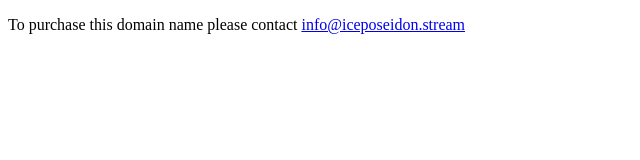
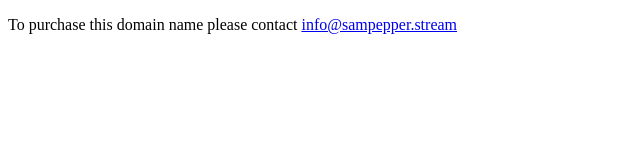
Before and after one commit to JogiPie/sampepper.stream, a plain HTML site: page index.html in a window 1280 px wide. Shown: the full height of the page, 0-640 px from the left. Drawn offline with Linux system fonts and the light colour scheme.

Commit message:
updated names

```diff
--- a/index.html
+++ b/index.html
@@ -6,6 +6,6 @@
 	</head>
 
 	<body>
-<p>To purchase this domain name please contact&nbsp;<a href="mailto:info@iceposeidon.stream">info@iceposeidon.stream</a></p>
+<p>To purchase this domain name please contact&nbsp;<a href="mailto:info@sampepper.stream">info@sampepper.stream</a></p>
 	</body>
 </html>
```
